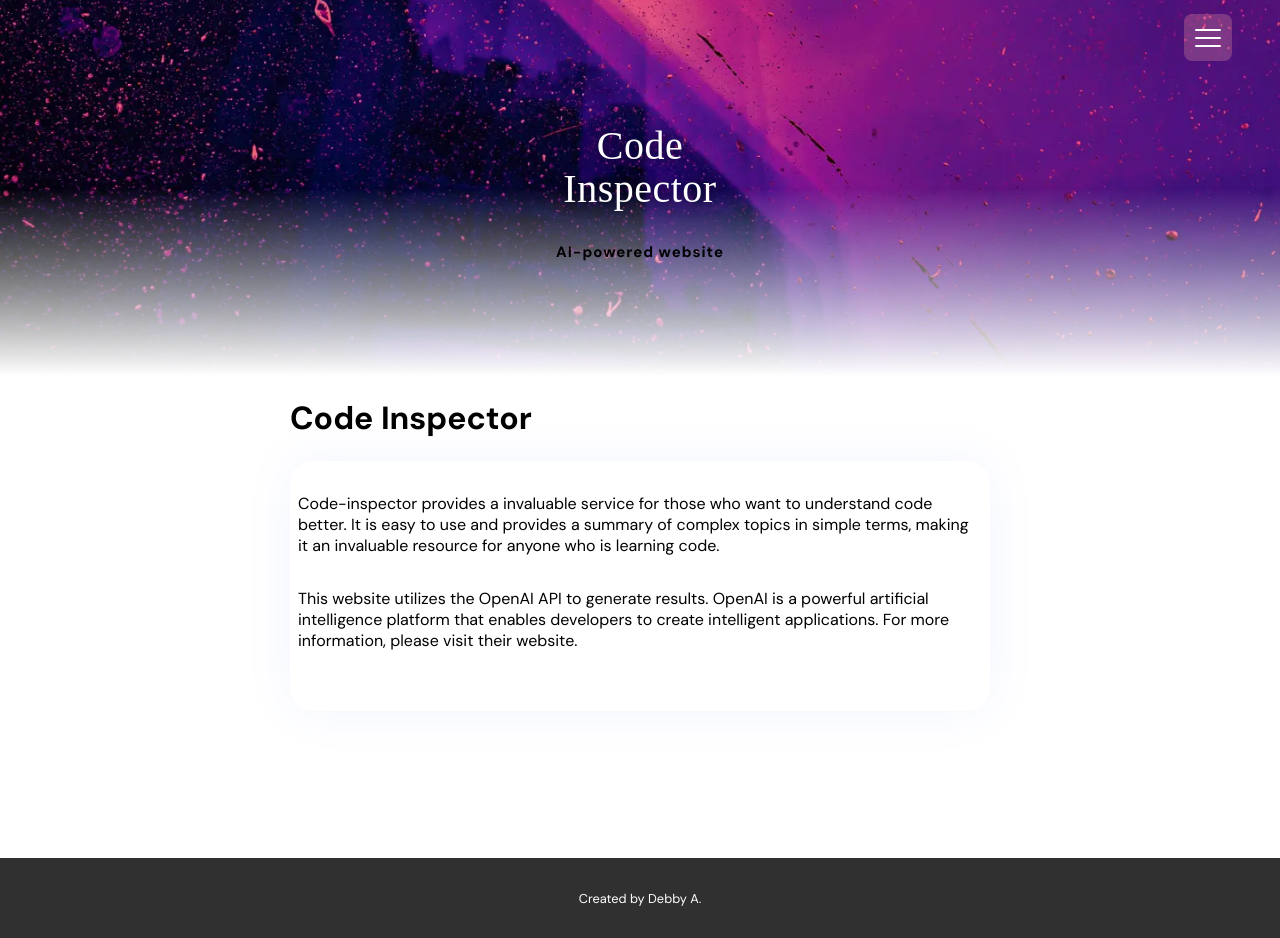
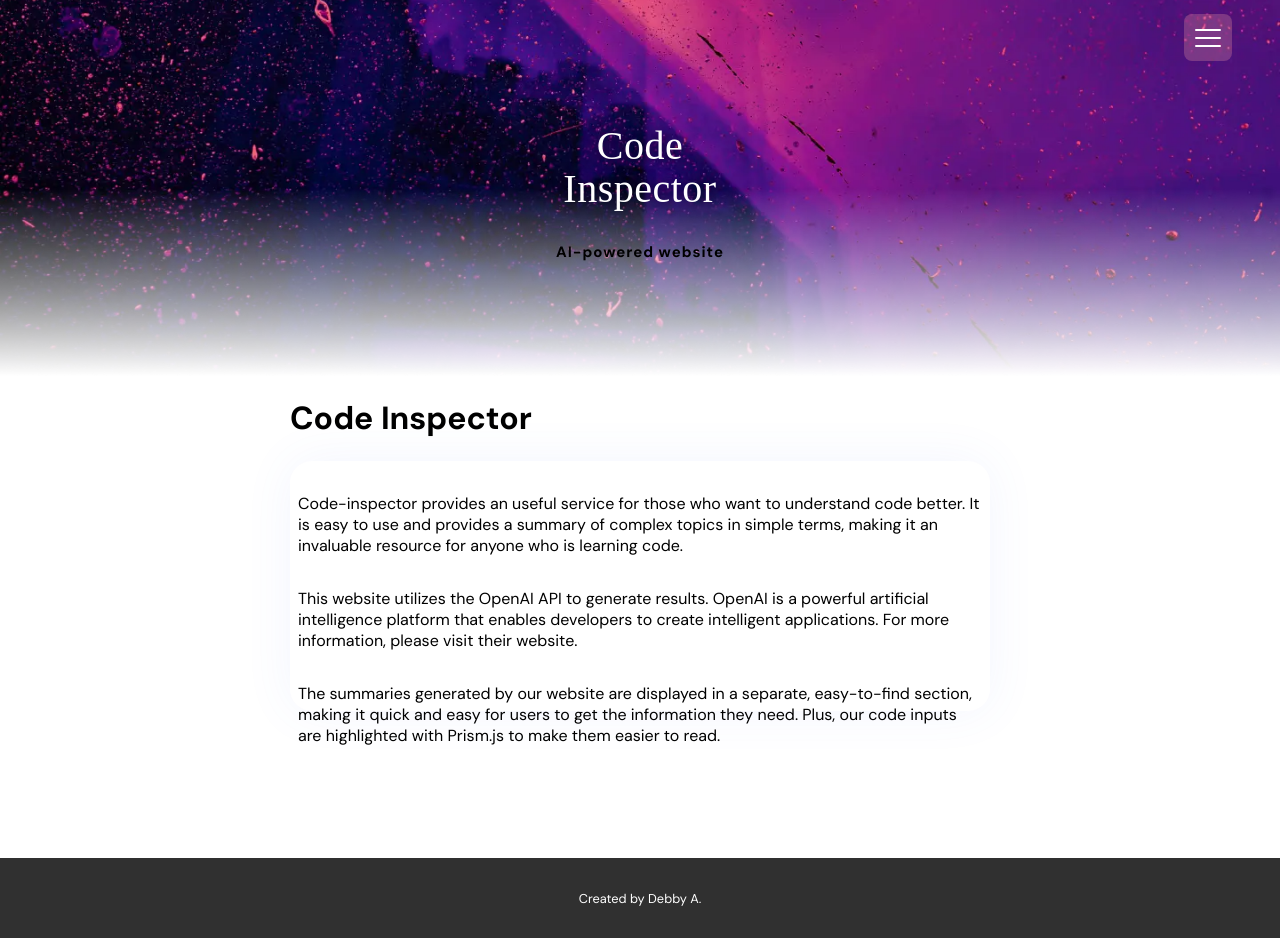
Before and after one commit to Deb0006/Code-Inspector, a Next.js app: page /about in a window 1280 px wide. Built offline with nearby package versions, Linux system fonts and the light colour scheme; a web font is replaced by a local one.

Commit message:
Update about.js

```diff
--- a/pages/about.js
+++ b/pages/about.js
@@ -5,7 +5,7 @@ const About = () => {
       <h1>Code Inspector</h1>
       <div className={styles.paragraphs}>
         <p className={styles.paragraph}>
-          Code-inspector provides a invaluable service for those who want to
+          Code-inspector provides an useful service for those who want to
           understand code better. It is easy to use and provides a summary of
           complex topics in simple terms, making it an invaluable resource for
           anyone who is learning code.
@@ -16,6 +16,12 @@ const About = () => {
           create intelligent applications. For more information, please visit
           their website.
         </p>
+        <p>
+          The summaries generated by our website are displayed in a separate,
+          easy-to-find section, making it quick and easy for users to get the
+          information they need. Plus, our code inputs are highlighted with
+          Prism.js to make them easier to read.{" "}
+        </p>
       </div>
     </div>
   );
```
